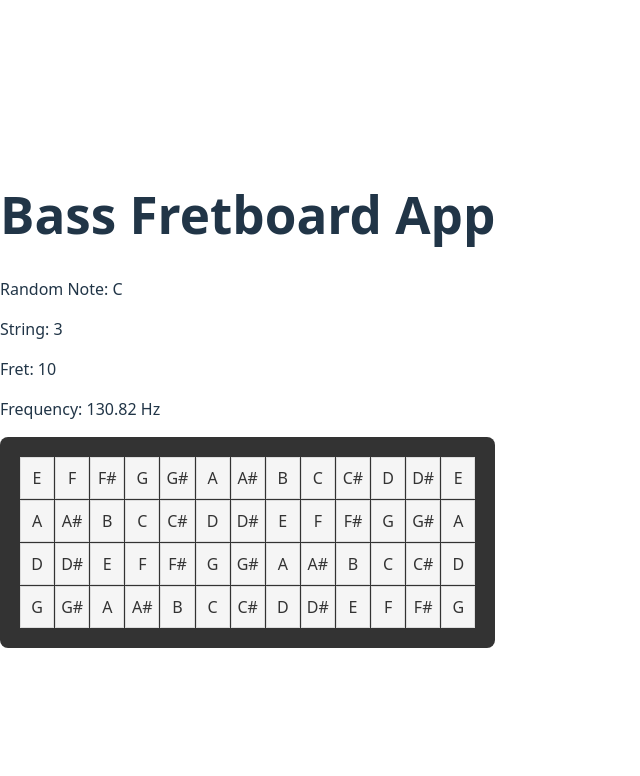
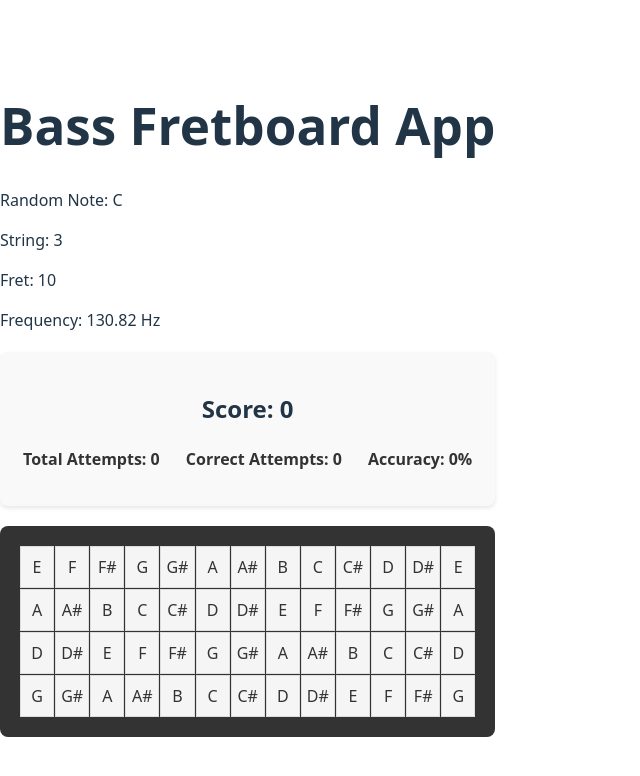
Before and after one commit to davide-ravasi/learn-bass-fretboard, a React (Vite) app: page / in a window 1280 px wide. Shown: the top 776 px of the page, without its empty margins (0-640 px from the left). Built offline with nearby package versions, Linux system fonts and the light colour scheme.

Commit message:
feat: added scoredisplay component

```diff
--- a/src/App.tsx
+++ b/src/App.tsx
@@ -1,6 +1,7 @@
 import "./App.css";
 import { Fretboard } from "./components/Fretboard";
 import { BASS_NOTES, getRandomNote } from "./data/notes";
+import { ScoreDisplay } from "./components/ScoreDisplay";
 
 function App() {
   // Get a random note for practice
@@ -19,6 +20,7 @@ function App() {
         <p>Fret: {randomNote.fret}</p>
         <p>Frequency: {randomNote.frequency.toFixed(2)} Hz</p>
       </div>
+      <ScoreDisplay />
       <Fretboard />
     </>
   );
--- /dev/null
+++ b/src/components/ScoreDisplay.css
@@ -0,0 +1,35 @@
+.score-display {
+  background-color: #f9f9f9;
+  padding: 20px;
+  border-radius: 8px;
+  margin: 20px 0;
+  text-align: center;
+  box-shadow: 0 2px 4px rgba(0, 0, 0, 0.1);
+}
+
+.stats {
+  display: flex;
+  justify-content: space-around;
+  margin: 15px 0;
+  gap: 20px;
+}
+
+.stats p {
+  margin: 0;
+  font-weight: bold;
+  color: #333;
+}
+
+.current-note {
+  margin-top: 15px;
+  padding: 15px;
+  background-color: #e8f5e8;
+  border-radius: 6px;
+}
+
+.target-note {
+  font-size: 24px;
+  font-weight: bold;
+  color: #4caf50;
+  margin: 5px 0;
+}
--- /dev/null
+++ b/src/components/ScoreDisplay.tsx
@@ -0,0 +1,28 @@
+import { useGameState } from "../hooks/useGameState";
+import "./ScoreDisplay.css";
+
+export const ScoreDisplay = () => {
+  const { gameState } = useGameState();
+
+  return (
+    <div className="score-display">
+      <h2>Score: {gameState.score}</h2>
+      <div className="stats">
+        <p>Total Attempts: {gameState.totalAttempts}</p>
+        <p>Correct Attempts: {gameState.correctAttempts}</p>
+        <p>
+          Accuracy:{" "}
+          {gameState.totalAttempts > 0
+            ? (gameState.correctAttempts / gameState.totalAttempts) * 100 + "%"
+            : "0%"}
+        </p>
+      </div>
+      {gameState.currentNote && (
+        <div className="current-note">
+          <h3>Find this note on the fretboard</h3>
+          <p>{gameState.currentNote.name}</p>
+        </div>
+      )}
+    </div>
+  );
+};
```
